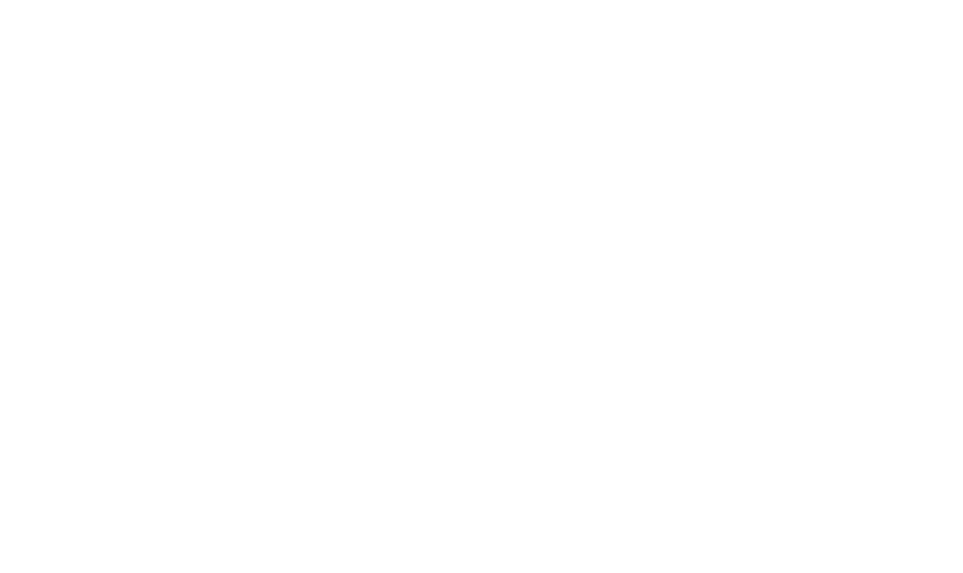
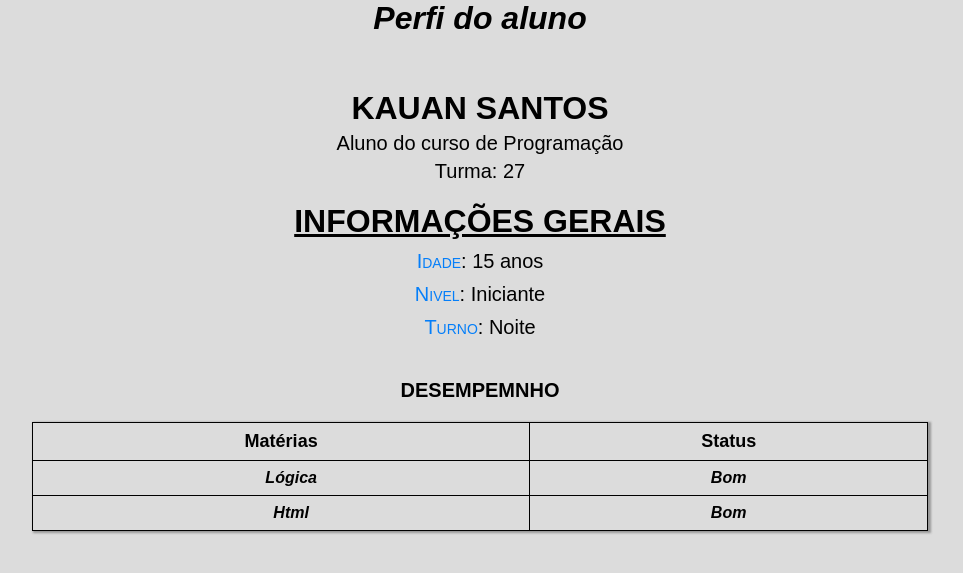
Before and after one commit to kaka-bip/ZERO-FULLSTACK, a PHP site: page / in a window 1280 px wide. Before the commit the part shown is empty. Shown: the top 573 px of the page, without its empty margins (160-1123 px from the left). Run offline with PHP 8.4, Linux system fonts and the light colour scheme; some libraries are stand-ins or nearby versions.

Commit message:
Parte ( 3 ) de CSS

```diff
--- a/Front-end/CSS/Principais aplicacoes/index.html
+++ b/Front-end/CSS/Principais aplicacoes/index.html
@@ -1,11 +1,63 @@
-<!DOCTYPE html>
+<!doctype html>
 <html lang="pt-br">
-<head>
-    <meta charset="UTF-8">
-    <meta name="viewport" content="width=device-width, initial-scale=1.0">
-    <title>Principais aplicacoes</title>
-</head>
-<body>
-    <div></div>
-</body>
+  <head>
+    <meta charset="UTF-8" />
+    <meta name="viewport" content="width=device-width, initial-scale=1.0" />
+    <link rel="stylesheet" href="style.css" />
+    <link
+      rel="stylesheet"
+      href="https://cdnjs.cloudflare.com/ajax/libs/font-awesome/7.0.1/css/all.min.css"
+      integrity="sha512-2SwdPD6INVrV/lHTZbO2nodKhrnDdJK9/kg2XD1r9uGqPo1cUbujc+IYdlYdEErWNu69gVcYgdxlmVmzTWnetw=="
+      crossorigin="anonymous"
+      referrerpolicy="no-referrer"
+    />
+    <title>Perfil do aluno</title>
+  </head>
+  <body>
+    <main>
+      <div class="titulo">
+        <h1>Perfi do aluno</h1>
+      </div>
+
+      <section class="home">
+        <h2>Kauan Santos</h2>
+        <p>Aluno do curso de Programação</p>
+        <p>Turma: 27</p>
+      </section>
+
+      <section class="geral-infor">
+        <h2>Informações Gerais</h2>
+        <p><span>Idade</span>: 15 anos</p>
+        <p><span>Nivel</span>: Iniciante</p>
+        <p><span>Turno</span>: Noite</p>
+      </section>
+
+      <section class="desempenho">
+        <table>
+          <caption>
+            Desempemnho
+          </caption>
+          <thead>
+            <tr>
+              <th>Matérias</th>
+              <th>Status</th>
+            </tr>
+          </thead>
+          <tbody>
+            <tr>
+              <td class="hover-td"><span class="about-hover"><span class="icon"><i class="fa-solid fa-gears"></i></span>Lógica</span></td>
+              <td class="hover-td"><span class="about-hover">Bom</span></td>
+            </tr>
+          </tbody>
+          <tfoot>
+            <tr>
+              <td class="hover-td"><span class="about-hover"><span class="icon"><i class="fa-brands fa-html5"></i></span>Html</span></td>
+              <td class="hover-td"><span class="about-hover">Bom</span></td>
+            </tr>
+          </tfoot>
+        </table>
+      </section>
+
+    </main>
+  </body>
 </html>
--- a/Front-end/CSS/Principais aplicacoes/style.css
+++ b/Front-end/CSS/Principais aplicacoes/style.css
@@ -2,5 +2,123 @@
     margin: 0;
     padding: 0;
     box-sizing: border-box;
+    font-family: Arial, Helvetica, sans-serif;
+    transition: all 0.5s ease;
+}
 
+body{
+    background-color: #dcdcdc;
 }
+
+.titulo{
+    h1{
+        text-align: center;
+        margin-bottom: 3rem;
+        font-style: italic;
+    }
+}
+
+.home{
+    text-align: center;
+    margin: 5px;
+    padding: 5px;
+
+    h2{
+        font-size: 2rem;
+        text-transform: uppercase;
+        font-weight: 700;
+    }
+
+    p{
+        font-size: 20px;
+        margin: 5px;
+    }
+}
+
+.geral-infor{
+    text-align: center;
+    margin: 5px;
+    padding: 5px;
+
+    h2{
+        font-size: 2rem;
+        font-weight: 700;
+        text-decoration: underline;
+        text-transform: uppercase;
+    }
+
+    p{
+        margin: 10px;
+        font-size: 20px;
+    }
+
+    span{
+        color: #047ef9;
+        font-size: 20px;
+        font-variant: small-caps;
+    }
+}
+
+.desempenho{
+    caption{
+        font-size: 20px;
+        font-weight: 750;
+        text-transform: uppercase;
+        margin-bottom: 20px;
+        margin-top: 20px;
+    }
+
+    table{
+        box-shadow: 2px 1px 2px 1px rgba(61, 61, 61, 0.436);
+        margin: 0 auto;
+        text-align: center;
+        border-collapse: collapse;
+        width: 70%;
+    }
+
+    table,th,td{
+        border: 1px solid black;
+    }
+
+    th{
+        font-size: 18px;
+    }
+
+    td{
+        font-weight: 700;
+        font-style: italic;
+        font-size: 16px;
+    }
+
+    th,td{
+        padding: 8px;
+    }
+
+    i{
+        transition: all 0.5s ease;
+        opacity: 0;
+    }
+
+    .hover-td{
+        &:hover{
+            background-color: #047ef9;
+            color: aliceblue;
+            font-size: 17px;
+
+            i{
+                transition: all 0.6s ease;
+                opacity: 1;
+                margin-right: 20px;
+                padding-right: 20px;
+            }
+
+            .about-hover{
+                padding: 10px;
+            }
+
+            .about-hover:hover{
+                padding: 10px;
+            }
+        }
+    }
+}
--- a/Front-end/HTML/Tabelas/style.css
+++ b/Front-end/HTML/Tabelas/style.css
@@ -1,8 +1,6 @@
 table{
     text-align: center;
     border-collapse: collapse;
-    width: 100%;
-
     table,th, td{
         border: 1px solid black;
     }
```
